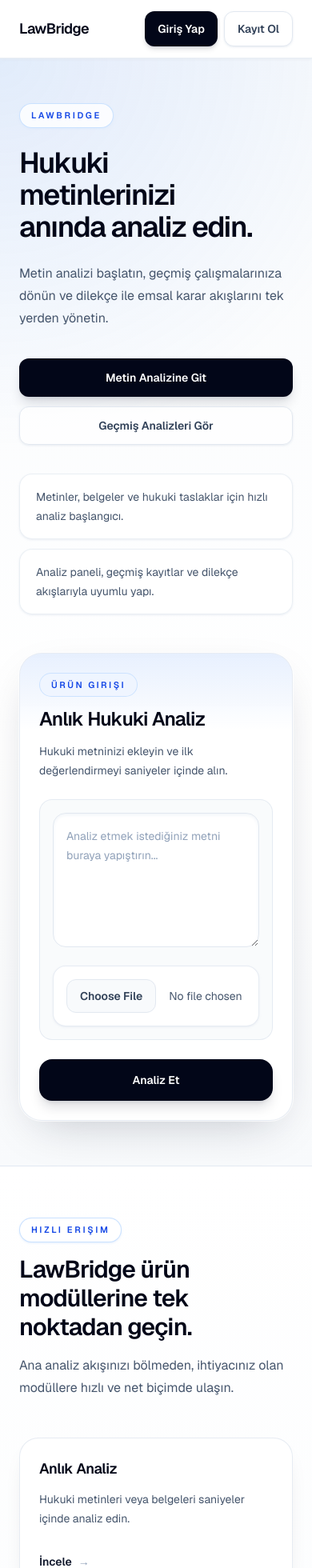
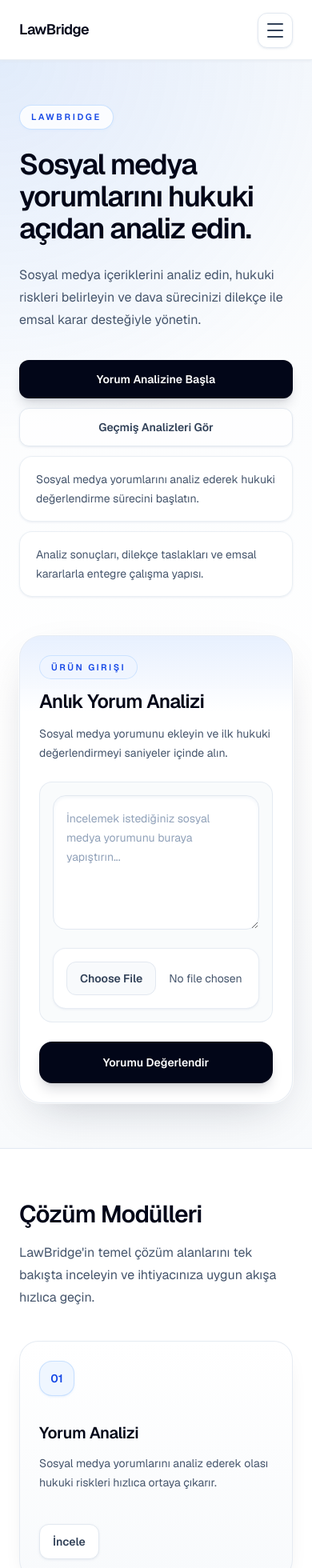
Before and after one commit to CinChill/LawBridge-Web-temp-, a Next.js app: page / in a window 390 px wide. Shown: the top 1960 px of the page at 80% size. Built offline with nearby package versions, Linux system fonts and the light colour scheme.

Commit message:
Landing Page udated.
"Hakkımızda" and "Ekibimizden Mesaj" sections are added. Sections order are reordered.

```diff
--- a/app/page.tsx
+++ b/app/page.tsx
@@ -1,8 +1,10 @@
+import { AboutSection } from "@/sections/home/about-section";
 import { Footer } from "@/components/layout/footer";
 import { Header } from "@/components/layout/header";
 import { CompactFeatureSection } from "@/sections/home/compact-feature-section";
 import { HeroToolSection } from "@/sections/home/hero-tool-section";
 import { QuickActionsSection } from "@/sections/home/quick-actions-section";
+import { TeamMessageSection } from "@/sections/home/team-message-section";
 import { TrustStatsSection } from "@/sections/home/trust-stats-section";
 
 export default function HomePage() {
@@ -11,9 +13,11 @@
       <Header />
       <main>
         <HeroToolSection />
+        <CompactFeatureSection />
         <QuickActionsSection />
         <TrustStatsSection />
-        <CompactFeatureSection />
+        <AboutSection />
+        <TeamMessageSection />
       </main>
       <Footer />
     </div>
--- a/components/layout/header.tsx
+++ b/components/layout/header.tsx
@@ -1,19 +1,30 @@
+"use client";
+
+import { useState } from "react";
 import Link from "next/link";
+
 import { uiText } from "@/constants/ui-text";
 
 export function Header() {
+  const [isMenuOpen, setIsMenuOpen] = useState(false);
+
+  const closeMenu = () => setIsMenuOpen(false);
+
   return (
     <header className="sticky top-0 z-30 border-b border-slate-200/70 bg-white/80 shadow-sm shadow-slate-200/50 backdrop-blur-2xl transition-all duration-200">
       <div className="mx-auto flex max-w-6xl items-center justify-between gap-4 px-6 py-3.5 lg:px-8">
-        <div className="flex items-center gap-12">
+        <div className="flex min-w-0 items-center">
           <Link
             href="/"
+            onClick={closeMenu}
             className="text-lg font-semibold tracking-[-0.03em] text-slate-950 transition-all duration-200 hover:text-blue-700"
           >
             {uiText.brand.name}
           </Link>
+        </div>
 
-          <nav className="hidden items-center gap-2 md:flex">
+        <div className="hidden items-center gap-2 md:flex">
+          <nav aria-label="Birincil gezinme" className="flex items-center gap-1">
             {uiText.header.navigation.map((item) => (
               <Link
                 key={item.href}
@@ -24,23 +35,89 @@
               </Link>
             ))}
           </nav>
-        </div>
-
-        <div className="flex items-center gap-2 sm:gap-3">
           <Link
             href="/login"
-            className="inline-flex min-h-11 items-center justify-center rounded-xl bg-slate-950 px-4 py-2.5 text-sm font-semibold text-white shadow-md shadow-slate-900/15 transition-all duration-200 hover:-translate-y-0.5 hover:bg-slate-800 hover:shadow-lg hover:shadow-slate-900/20"
+            className="inline-flex min-h-11 items-center justify-center rounded-xl border border-slate-200 bg-white px-4 py-2.5 text-sm font-semibold text-slate-700 shadow-sm shadow-slate-200/70 transition-all duration-200 hover:-translate-y-0.5 hover:border-slate-300 hover:bg-slate-50 hover:text-slate-950"
           >
             {uiText.header.actions.login}
           </Link>
           <Link
             href="/register"
-            className="inline-flex min-h-11 items-center justify-center rounded-xl border border-slate-200 bg-white px-4 py-2.5 text-sm font-semibold text-slate-700 shadow-sm shadow-slate-200/70 transition-all duration-200 hover:-translate-y-0.5 hover:border-slate-300 hover:bg-slate-50 hover:text-slate-950"
+            className="inline-flex min-h-11 items-center justify-center rounded-xl bg-slate-950 px-4 py-2.5 text-sm font-semibold text-white shadow-md shadow-slate-900/15 transition-all duration-200 hover:-translate-y-0.5 hover:bg-slate-800 hover:shadow-lg hover:shadow-slate-900/20"
           >
             {uiText.header.actions.register}
           </Link>
         </div>
+
+        <div className="md:hidden">
+          <button
+            type="button"
+            aria-expanded={isMenuOpen}
+            aria-controls="mobile-navigation"
+            aria-label={isMenuOpen ? "Menüyü kapat" : "Menüyü aç"}
+            onClick={() => setIsMenuOpen((open) => !open)}
+            className="inline-flex min-h-11 min-w-11 items-center justify-center rounded-xl border border-slate-200 bg-white text-slate-700 shadow-sm shadow-slate-200/70 transition-all duration-200 hover:border-slate-300 hover:bg-slate-50 hover:text-slate-950"
+          >
+            <span className="sr-only">
+              {isMenuOpen ? "Menüyü kapat" : "Menüyü aç"}
+            </span>
+            <span className="flex w-5 flex-col items-center justify-center gap-1.5">
+              <span
+                className={`block h-0.5 w-5 rounded-full bg-current transition-all duration-200 ${
+                  isMenuOpen ? "translate-y-2 rotate-45" : ""
+                }`}
+              />
+              <span
+                className={`block h-0.5 w-5 rounded-full bg-current transition-all duration-200 ${
+                  isMenuOpen ? "opacity-0" : ""
+                }`}
+              />
+              <span
+                className={`block h-0.5 w-5 rounded-full bg-current transition-all duration-200 ${
+                  isMenuOpen ? "-translate-y-2 -rotate-45" : ""
+                }`}
+              />
+            </span>
+          </button>
+        </div>
       </div>
+
+      {isMenuOpen ? (
+        <div className="border-t border-slate-200/70 bg-white/95 shadow-sm shadow-slate-200/50 backdrop-blur-2xl md:hidden">
+          <nav
+            id="mobile-navigation"
+            aria-label="Mobil gezinme"
+            className="mx-auto flex max-w-6xl flex-col gap-2 px-6 py-4"
+          >
+            {uiText.header.navigation.map((item) => (
+              <Link
+                key={item.href}
+                href={item.href}
+                onClick={closeMenu}
+                className="rounded-xl px-3.5 py-3 text-sm font-medium text-slate-600 transition-all duration-200 hover:bg-slate-50 hover:text-slate-950"
+              >
+                {item.label}
+              </Link>
+            ))}
+            <div className="mt-2 grid gap-2">
+              <Link
+                href="/login"
+                onClick={closeMenu}
+                className="inline-flex min-h-11 items-center justify-center rounded-xl border border-slate-200 bg-white px-4 py-2.5 text-sm font-semibold text-slate-700 shadow-sm shadow-slate-200/70 transition-all duration-200 hover:border-slate-300 hover:bg-slate-50 hover:text-slate-950"
+              >
+                {uiText.header.actions.login}
+              </Link>
+              <Link
+                href="/register"
+                onClick={closeMenu}
+                className="inline-flex min-h-11 items-center justify-center rounded-xl bg-slate-950 px-4 py-2.5 text-sm font-semibold text-white shadow-md shadow-slate-900/15 transition-all duration-200 hover:bg-slate-800 hover:shadow-lg hover:shadow-slate-900/20"
+              >
+                {uiText.header.actions.register}
+              </Link>
+            </div>
+          </nav>
+        </div>
+      ) : null}
     </header>
   );
 }
--- a/constants/ui-text.ts
+++ b/constants/ui-text.ts
@@ -4,11 +4,8 @@
   },
   header: {
     navigation: [
-      { href: "/", label: "Anlık Analiz" },
-      { href: "/dashboard/history", label: "Geçmiş Analizler" },
-      { href: "/dashboard/panel", label: "Analiz Paneli" },
-      { href: "/dashboard/petition", label: "Dilekçe Oluştur" },
-      { href: "/dashboard/precedents", label: "Emsal Kararlar" },
+      { href: "#about", label: "Hakkımızda" },
+      { href: "#team-message", label: "Ekibimizden Mesaj" },
     ],
     actions: {
       login: "Giriş Yap",
@@ -17,37 +14,38 @@
   },
   hero: {
     eyebrow: "LawBridge",
-    title: "Hukuki metinlerinizi anında analiz edin.",
+    title: "Sosyal medya yorumlarını hukuki açıdan analiz edin.",
     description:
-      "Metin analizi başlatın, geçmiş çalışmalarınıza dönün ve dilekçe ile emsal karar akışlarını tek yerden yönetin.",
-    primaryCta: "Metin Analizine Git",
+      "Sosyal medya içeriklerini analiz edin, hukuki riskleri belirleyin ve dava sürecinizi dilekçe ile emsal karar desteğiyle yönetin.",
+    primaryCta: "Yorum Analizine Başla",
     secondaryCta: "Geçmiş Analizleri Gör",
     highlights: [
-      "Metinler, belgeler ve hukuki taslaklar için hızlı analiz başlangıcı.",
-      "Analiz paneli, geçmiş kayıtlar ve dilekçe akışlarıyla uyumlu yapı.",
+      "Sosyal medya yorumlarını analiz ederek hukuki değerlendirme sürecini başlatın.",
+      "Analiz sonuçları, dilekçe taslakları ve emsal kararlarla entegre çalışma yapısı.",
     ],
   },
   instantAnalysis: {
     eyebrow: "Ürün Girişi",
-    title: "Anlık Hukuki Analiz",
+    title: "Anlık Yorum Analizi",
     description:
-      "Hukuki metninizi ekleyin ve ilk değerlendirmeyi saniyeler içinde alın.",
-    placeholder: "Analiz etmek istediğiniz metni buraya yapıştırın...",
-    submit: "Analiz Et",
+      "Sosyal medya yorumunu ekleyin ve ilk hukuki değerlendirmeyi saniyeler içinde alın.",
+    placeholder: "İncelemek istediğiniz sosyal medya yorumunu buraya yapıştırın...",
+    submit: "Yorumu Değerlendir",
     submitting: "Analiz ediliyor...",
-    result: "Analiz sonucu burada görüntülenecek.",
+    result: "Hukuki değerlendirme sonucu burada görüntülenecek.",
   },
   quickActions: {
-    eyebrow: "Hızlı Erişim",
-    title: "LawBridge ürün modüllerine tek noktadan geçin.",
+    eyebrow: "Hızlı Erişim Paneli",
+    title: "LawBridge modüllerine tek noktadan geçin.",
     description:
       "Ana analiz akışınızı bölmeden, ihtiyacınız olan modüllere hızlı ve net biçimde ulaşın.",
     cta: "İncele",
     items: [
       {
         href: "/",
-        title: "Anlık Analiz",
-        description: "Hukuki metinleri veya belgeleri saniyeler içinde analiz edin.",
+        title: "Yorum Analizi",
+        description:
+          "Sosyal medya yorumlarını saniyeler içinde hukuki açıdan değerlendirin.",
       },
       {
         href: "/dashboard/history",
@@ -83,17 +81,51 @@
       "Kurumsal ekipler için ölçeklenebilir kullanım",
     ],
   },
+  about: {
+    title: "Hakkımızda",
+    description:
+      "LawBridge, sosyal medya yorumlarını hukuki açıdan değerlendirerek avukatların dava hazırlık süreçlerini desteklemek için geliştirilen bir hukuk teknolojisi platformudur. Hakaret, kişilik haklarının ihlali ve benzeri sosyal medya kaynaklı uyuşmazlıklarda yorum analizi, dilekçe taslağı ve emsal karar desteği sunarak süreci daha hızlı ve daha düzenli hale getirir.",
+  },
+  teamMessage: {
+    title: "Ekibimizden Mesaj",
+    description:
+      "Hukuki değerlendirme süreçlerinde tekrar eden işleri azaltan, araştırma ve hazırlık aşamalarını daha verimli hale getiren bir yapı kurmayı hedefliyoruz. LawBridge'i, özellikle sosyal medya kaynaklı uyuşmazlıklarda avukatların daha hızlı, düzenli ve desteklenmiş şekilde çalışabilmesi için geliştiriyoruz.",
+  },
   compactFeatures: {
-    title: "Temel Yetenekler",
+    title: "Çözüm Modülleri",
+    description:
+      "LawBridge'in temel çözüm alanlarını tek bakışta inceleyin ve ihtiyacınıza uygun akışa hızlıca geçin.",
+    cta: "İncele",
     items: [
-      "Hukuki metin analizi",
-      "Dilekçe oluşturma desteği",
-      "Emsal karar yönlendirmesi",
+      {
+        title: "Yorum Analizi",
+        description:
+          "Sosyal medya yorumlarını analiz ederek olası hukuki riskleri hızlıca ortaya çıkarır.",
+        href: "#analysis",
+      },
+      {
+        title: "Emsal Karar Arama",
+        description:
+          "Benzer davalara ait kararları bularak araştırma sürecini hızlandırır.",
+        href: "/dashboard/precedents",
+      },
+      {
+        title: "Mobil Uygulama",
+        description:
+          "Hukuki süreçlere mobil cihazlar üzerinden pratik erişim sağlar.",
+        href: "/register",
+      },
+      {
+        title: "Otomatik Dilekçe",
+        description:
+          "Girilen verilere göre dilekçe taslağı oluşturarak hazırlık sürecini destekler.",
+        href: "/dashboard/petition",
+      },
     ],
   },
   footer: {
     summary:
-      "LawBridge ile hukuki analiz süreçlerinizi daha hızlı ve düzenli yönetin.",
+      "LawBridge ile sosyal medya kaynaklı hukuki değerlendirme, dilekçe hazırlığı ve emsal karar araştırmasını daha düzenli yönetin.",
   },
   auth: {
     shared: {
--- /dev/null
+++ b/sections/home/about-section.tsx
@@ -0,0 +1,18 @@
+import { uiText } from "@/constants/ui-text";
+
+export function AboutSection() {
+  return (
+    <section id="about" className="scroll-mt-24 bg-white">
+      <div className="mx-auto max-w-6xl px-6 py-16 lg:px-8 lg:py-20">
+        <div className="max-w-3xl space-y-5">
+          <h2 className="text-3xl font-semibold tracking-[-0.03em] text-slate-950">
+            {uiText.about.title}
+          </h2>
+          <p className="text-base leading-7 text-slate-600 sm:text-lg sm:leading-8">
+            {uiText.about.description}
+          </p>
+        </div>
+      </div>
+    </section>
+  );
+}
--- a/sections/home/compact-feature-section.tsx
+++ b/sections/home/compact-feature-section.tsx
@@ -1,20 +1,52 @@
+import Link from "next/link";
+
 import { uiText } from "@/constants/ui-text";
 
 export function CompactFeatureSection() {
   return (
     <section className="bg-white">
-      <div className="mx-auto max-w-5xl px-6 py-16 lg:px-8 lg:py-20">
-        <h2 className="text-3xl font-semibold tracking-[-0.03em] text-slate-950">
-          {uiText.compactFeatures.title}
-        </h2>
-        <div className="mt-8 flex flex-wrap gap-3">
-          {uiText.compactFeatures.items.map((feature) => (
-            <div
-              key={feature}
-              className="inline-flex items-center rounded-full border border-slate-200 bg-slate-50 px-4 py-2.5 text-sm font-semibold leading-6 text-slate-700 shadow-sm shadow-slate-200/70 transition-all duration-200 hover:-translate-y-0.5 hover:border-slate-300 hover:bg-white hover:shadow-md"
+      <div className="mx-auto max-w-6xl px-6 py-16 lg:px-8 lg:py-20">
+        <div className="max-w-2xl space-y-4">
+          <h2 className="text-3xl font-semibold tracking-[-0.03em] text-slate-950">
+            {uiText.compactFeatures.title}
+          </h2>
+          <p className="text-base leading-7 text-slate-600 sm:leading-8">
+            {uiText.compactFeatures.description}
+          </p>
+        </div>
+
+        <div className="mt-10 grid gap-4 md:grid-cols-2 xl:grid-cols-4 xl:gap-5">
+          {uiText.compactFeatures.items.map((feature, index) => (
+            <article
+              key={feature.title}
+              className="group flex h-full flex-col rounded-3xl border border-slate-200/80 bg-[linear-gradient(180deg,#ffffff_0%,#f8fafc_100%)] p-6 shadow-[0_12px_34px_-20px_rgba(15,23,42,0.22)] transition-all duration-200 hover:-translate-y-1 hover:border-slate-300 hover:shadow-[0_22px_44px_-24px_rgba(15,23,42,0.3)] sm:p-7"
             >
-              {feature}
-            </div>
+              <div className="flex h-full flex-col">
+                <div className="flex items-center justify-between">
+                  <span className="inline-flex h-11 w-11 items-center justify-center rounded-2xl border border-blue-200/80 bg-blue-50 text-sm font-semibold text-blue-700 shadow-sm shadow-blue-100/60">
+                    0{index + 1}
+                  </span>
+                </div>
+
+                <div className="mt-8 space-y-3">
+                  <h3 className="text-xl font-semibold tracking-[-0.02em] text-slate-950">
+                    {feature.title}
+                  </h3>
+                  <p className="text-sm leading-6 text-slate-600">
+                    {feature.description}
+                  </p>
+                </div>
+
+                <div className="mt-8 pt-2">
+                  <Link
+                    href={feature.href}
+                    className="inline-flex min-h-11 items-center justify-center rounded-xl border border-slate-200 bg-white px-4 py-2.5 text-sm font-semibold text-slate-700 shadow-sm shadow-slate-200/70 transition-all duration-200 hover:-translate-y-0.5 hover:border-slate-300 hover:bg-slate-50 hover:text-slate-950"
+                  >
+                    {uiText.compactFeatures.cta}
+                  </Link>
+                </div>
+              </div>
+            </article>
           ))}
         </div>
       </div>
--- a/sections/home/hero-tool-section.tsx
+++ b/sections/home/hero-tool-section.tsx
@@ -20,22 +20,23 @@
             </p>
           </div>
 
-          <div className="flex flex-col gap-3 pt-1 sm:flex-row">
+          <div className="max-w-xl space-y-3 pt-1">
+            <div className="grid gap-3 sm:grid-cols-2">
               <Link
                 href="#analysis"
-              className="inline-flex min-h-12 items-center justify-center rounded-xl bg-slate-950 px-6 py-3 text-sm font-semibold text-white shadow-lg shadow-slate-900/15 transition-all duration-200 hover:-translate-y-0.5 hover:bg-slate-800 hover:shadow-xl hover:shadow-slate-900/20 focus-visible:outline-none focus-visible:ring-2 focus-visible:ring-slate-950/20 focus-visible:ring-offset-2"
+                className="inline-flex min-h-12 w-full items-center justify-center rounded-xl bg-slate-950 px-6 py-3 text-center text-sm font-semibold text-white shadow-lg shadow-slate-900/15 transition-all duration-200 hover:-translate-y-0.5 hover:bg-slate-800 hover:shadow-xl hover:shadow-slate-900/20 focus-visible:outline-none focus-visible:ring-2 focus-visible:ring-slate-950/20 focus-visible:ring-offset-2"
               >
                 {uiText.hero.primaryCta}
               </Link>
               <Link
                 href="/dashboard/history"
-              className="inline-flex min-h-12 items-center justify-center rounded-xl border border-slate-200 bg-white/75 px-6 py-3 text-sm font-semibold text-slate-700 shadow-sm shadow-slate-200/70 transition-all duration-200 hover:-translate-y-0.5 hover:border-slate-300 hover:bg-white hover:text-slate-950 hover:shadow-md"
+                className="inline-flex min-h-12 w-full items-center justify-center rounded-xl border border-slate-200 bg-white/75 px-6 py-3 text-center text-sm font-semibold text-slate-700 shadow-sm shadow-slate-200/70 transition-all duration-200 hover:-translate-y-0.5 hover:border-slate-300 hover:bg-white hover:text-slate-950 hover:shadow-md"
               >
                 {uiText.hero.secondaryCta}
               </Link>
             </div>
 
-          <div className="grid gap-3 pt-1 text-sm text-slate-600 sm:grid-cols-2">
+            <div className="grid gap-3 text-sm text-slate-600 sm:grid-cols-2">
               {uiText.hero.highlights.map((highlight) => (
                 <div
                   key={highlight}
@@ -44,6 +45,7 @@
                   {highlight}
                 </div>
               ))}
+            </div>
           </div>
         </div>
 
--- /dev/null
+++ b/sections/home/team-message-section.tsx
@@ -0,0 +1,21 @@
+import { uiText } from "@/constants/ui-text";
+
+export function TeamMessageSection() {
+  return (
+    <section
+      id="team-message"
+      className="scroll-mt-24 border-t border-slate-200/80 bg-[linear-gradient(180deg,#f8fafc_0%,#ffffff_100%)]"
+    >
+      <div className="mx-auto max-w-6xl px-6 py-16 lg:px-8 lg:py-20">
+        <div className="max-w-3xl space-y-5">
+          <h2 className="text-3xl font-semibold tracking-[-0.03em] text-slate-950">
+            {uiText.teamMessage.title}
+          </h2>
+          <p className="text-base leading-7 text-slate-600 sm:text-lg sm:leading-8">
+            {uiText.teamMessage.description}
+          </p>
+        </div>
+      </div>
+    </section>
+  );
+}
```
Lines whose indentation alone changed are shown as unchanged.
